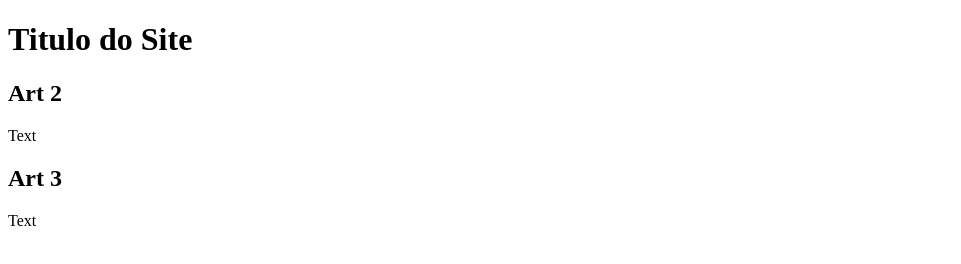
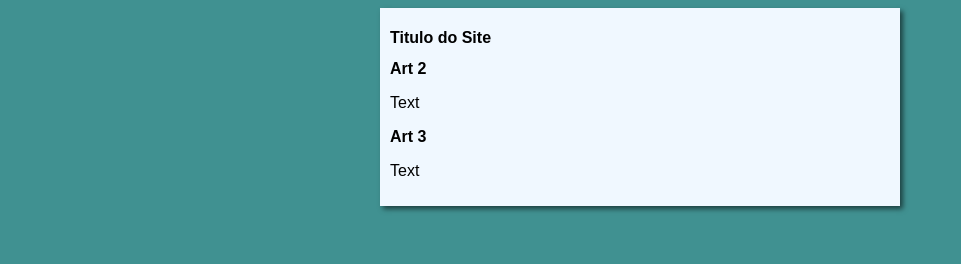
Before and after one commit to lucajeronimo/projeto_site, a plain HTML site: page index.html in a window 1280 px wide. Shown: the whole page, without its empty margins (0-961 px from the left). Drawn offline with Linux system fonts and the light colour scheme.

Commit message:
iniciamos o design

```diff
--- /dev/null
+++ b/estilos/style.css
@@ -0,0 +1,16 @@
+*{
+    font-family: Arial, Helvetica, sans-serif;
+    font-size: 16px;
+}
+
+body {
+    background-color: rgb(64, 145, 145);
+}
+
+main {
+    background-color: aliceblue;
+    width: 500px;
+    margin: auto;
+    padding: 10px;
+    box-shadow: 3px 3px 5px rgba(0, 0, 0, 0.555);
+}
--- a/index.html
+++ b/index.html
@@ -5,6 +5,7 @@
     <meta http-equiv="X-UA-Compatible" content="IE=edge">
     <meta name="viewport" content="width=device-width, initial-scale=1.0">
     <title>Projeto Site</title>
+    <link rel="stylesheet" href="estilos/style.css">
 </head>
 <body>
 
```
